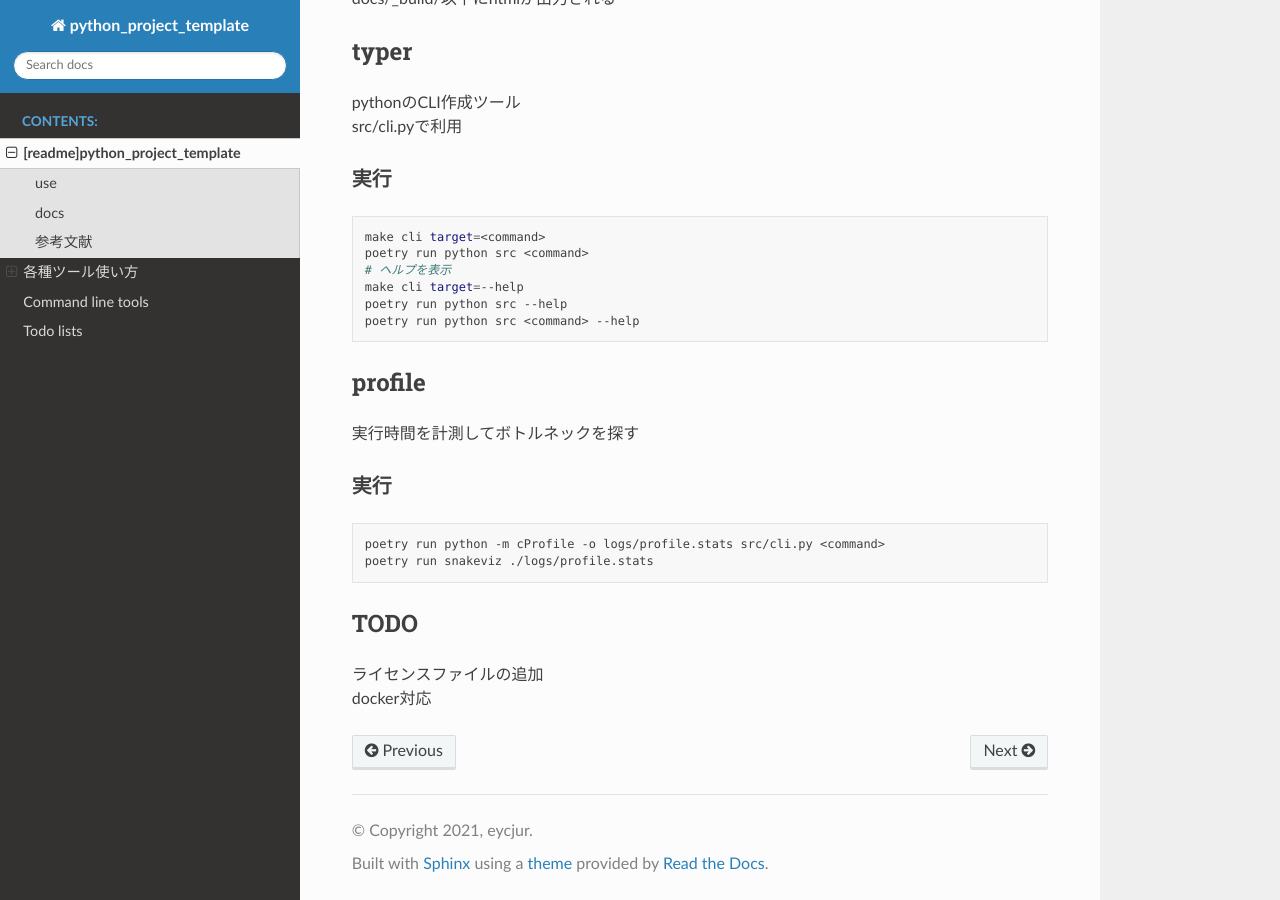
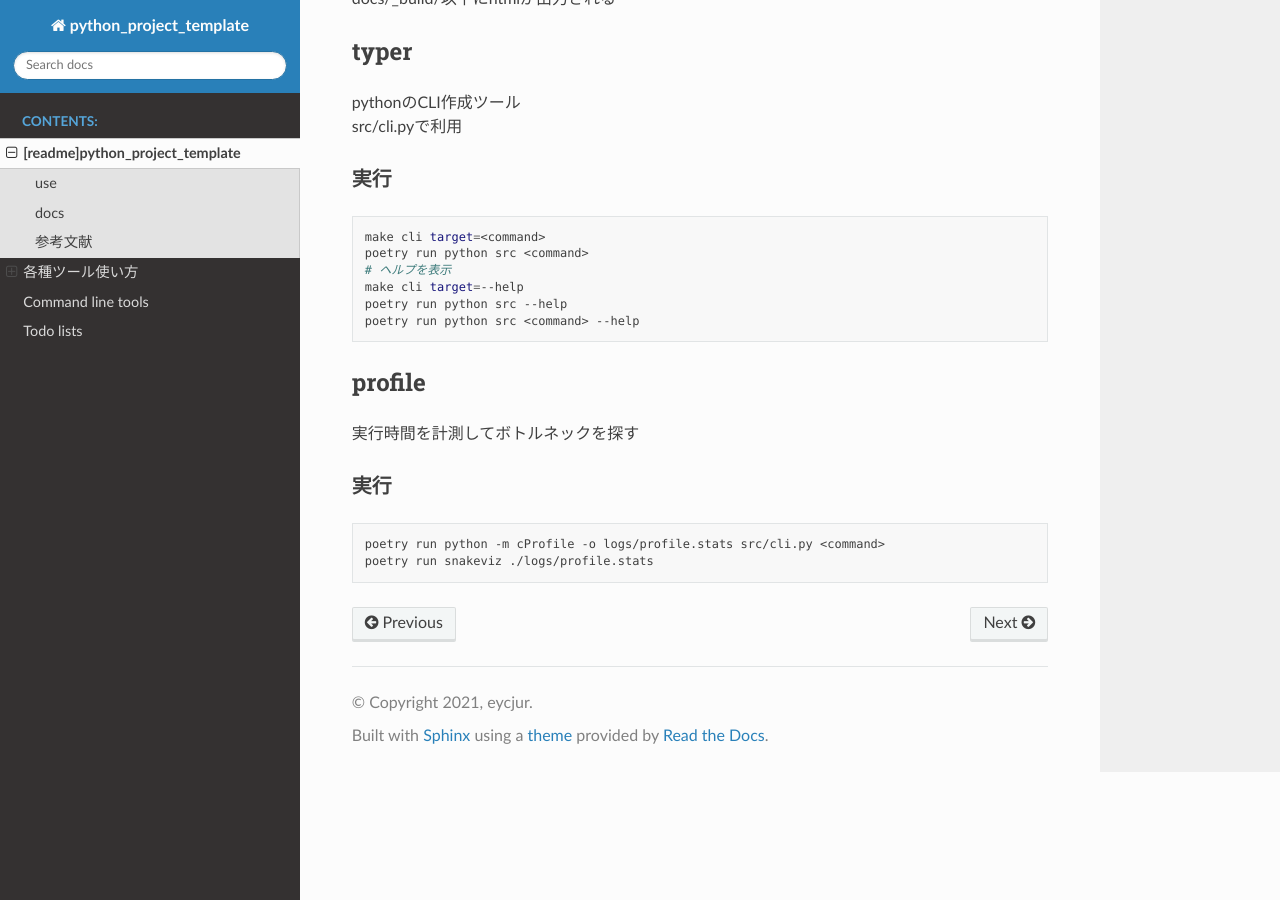
Before and after one commit to eycjur/python_project_template, a Sphinx documentation site: the page built from docs/readme_link.md, in a window 1280 px wide and 900 px high, scrolled down 3902 px. Built offline with Sphinx 7.4.7 and the Read the Docs theme 2.0.0, drawn with Linux system fonts in a browser that asks for light colours; pages that are not in the unit, such as notebooks, are missing from menus.

````diff
--- a/README.md
+++ b/README.md
@@ -183,7 +183,3 @@
 poetry run python -m cProfile -o logs/profile.stats src/cli.py <command>
 poetry run snakeviz ./logs/profile.stats
 ```
-
-## TODO
-ライセンスファイルの追加
-docker対応
--- a/docs/conf.py
+++ b/docs/conf.py
@@ -23,7 +23,7 @@
 from pathlib import Path
 
 module_dir = Path(__file__).resolve().parent.parent  # analysisディレクトリ
-sys.path.insert(0, str(module_dir.joinpath("src")))
+sys.path.insert(0, str(module_dir))
 # -- Project information -----------------------------------------------------
 
 project = "python_project_template"
--- a/setup.cfg
+++ b/setup.cfg
@@ -21,6 +21,7 @@
 
 [tool:pytest]
 addopts =  -l -v -s --junit-xml=logs/pytest_report/pytest_report.xml
+# --doctest-modules
 testpaths = tests
 norecursedirs =
     .*_cache
````
Also changed, not shown: 2 other files.
